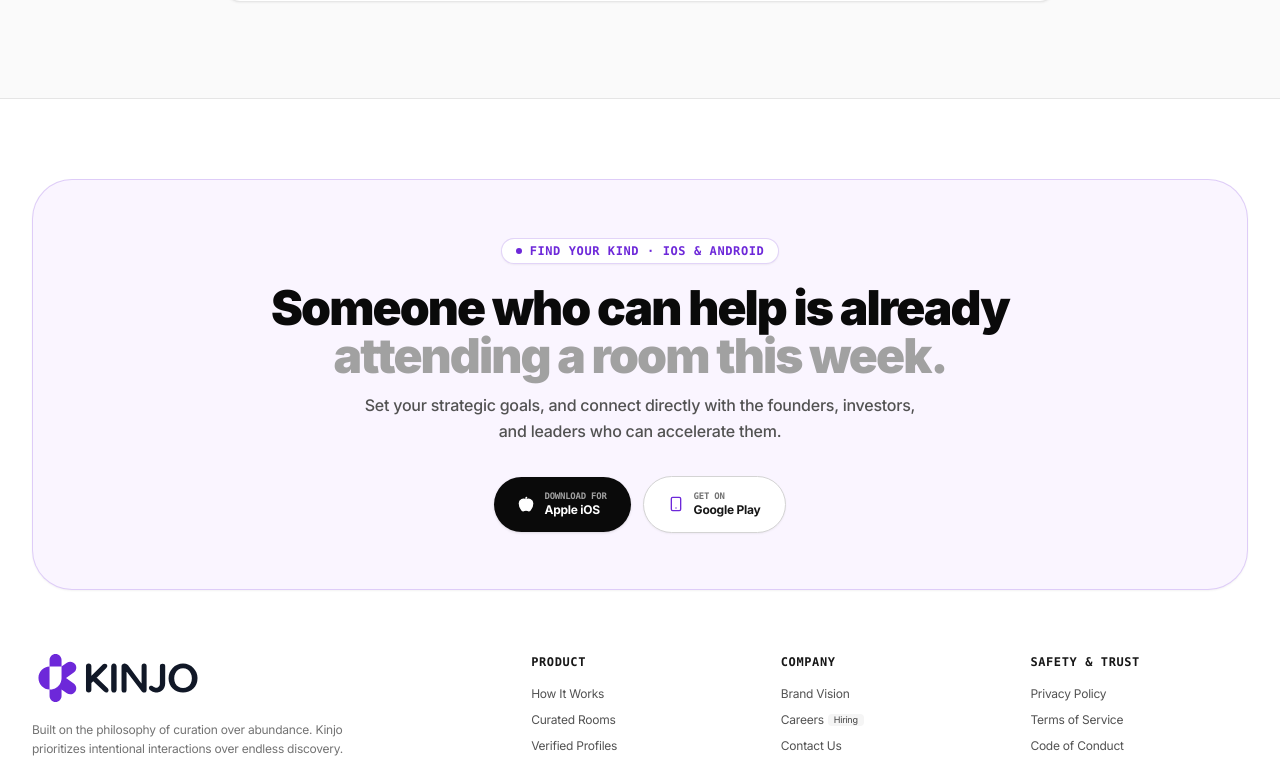
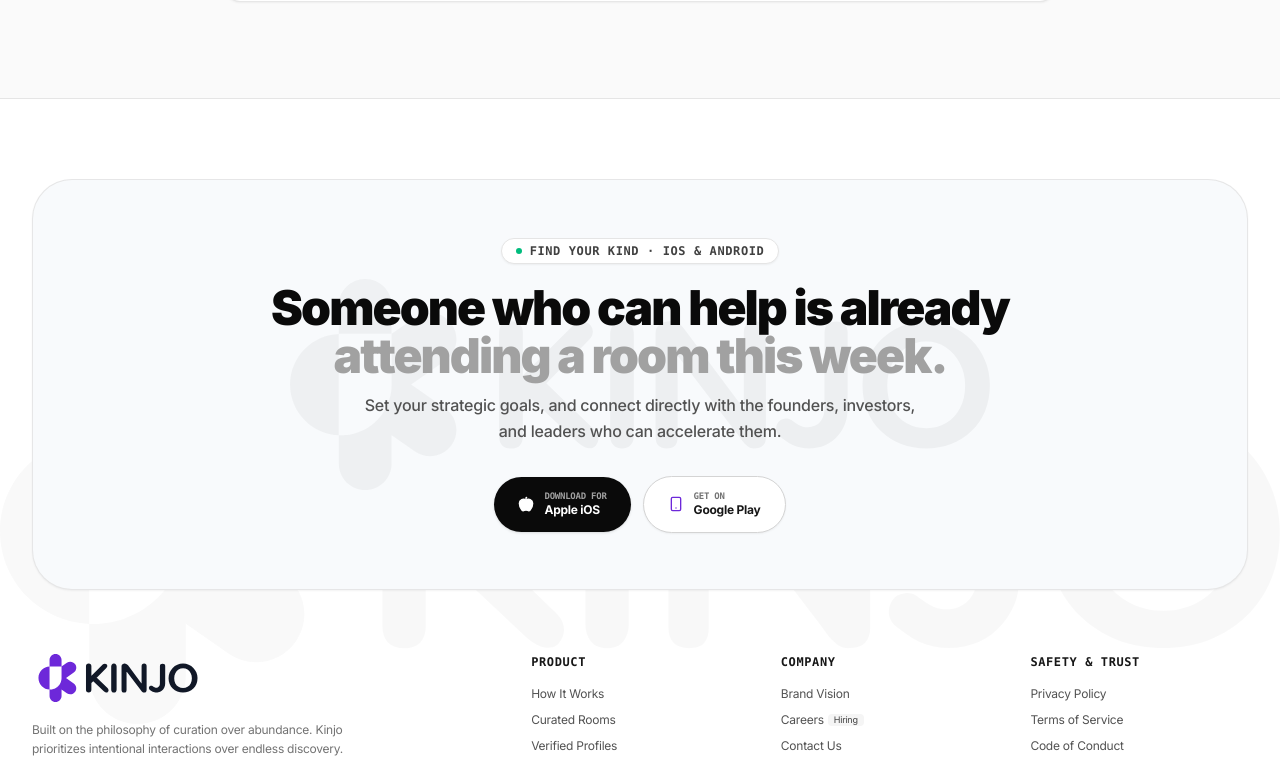
Before and after one commit to Ankit-singh-dot/kinjo, a Next.js app in the folder my-app/: page / in a window 1280 px wide. Shown: the part 11070-11835 px from the top of the page. Built offline with nearby package versions, Linux system fonts and the light colour scheme.

Commit message:
second_draft app/components/FooterSection.tsx

```diff
--- a/my-app/app/components/FooterSection.tsx
+++ b/my-app/app/components/FooterSection.tsx
@@ -1,6 +1,7 @@
 "use client";
 
 import React from "react";
+import Image from "next/image";
 import { KinjoLogo } from "./KinjoLogo";
 import { Apple, Smartphone } from "lucide-react";
 
@@ -11,11 +12,36 @@ interface FooterSectionProps {
 export function FooterSection({ onOpenJoinModal }: FooterSectionProps) {
   return (
     <footer className="relative bg-white text-neutral-900 border-t border-neutral-200 pt-20 pb-16 overflow-hidden">
+      {/* Background Grand Architectural Watermark */}
+      <div className="absolute inset-0 flex items-center justify-center pointer-events-none overflow-hidden select-none z-0">
+        <div className="relative w-[800px] sm:w-[1100px] md:w-[1400px] h-[400px] opacity-[0.025] grayscale contrast-200">
+          <Image
+            src="/kinjo.svg"
+            alt="Kinjo Brand"
+            fill
+            className="object-contain"
+          />
+        </div>
+      </div>
+
       <div className="max-w-7xl mx-auto px-4 sm:px-6 lg:px-8 relative z-10">
-        {/* Download CTA Box (Light Theme) */}
-        <div className="rounded-[2.5rem] p-8 sm:p-14 bg-[#FAF5FF] border border-[#6D28D9]/20 mb-16 text-center relative overflow-hidden shadow-xs">
-          <div className="inline-flex items-center gap-2 px-3.5 py-1 rounded-full bg-white border border-[#6D28D9]/20 text-xs font-mono text-[#6D28D9] mb-5 shadow-xs">
-            <span className="w-1.5 h-1.5 rounded-full bg-[#6D28D9]" />
+        {/* Download CTA Box (Calm, Non-Poppy Editorial Light Theme) */}
+        <div className="rounded-[2.5rem] p-8 sm:p-14 bg-[#F8FAFC] border border-neutral-200/90 mb-16 text-center relative overflow-hidden shadow-xs">
+          {/* Subtle Watermark Inside CTA Box */}
+          <div className="absolute inset-0 flex items-center justify-center pointer-events-none overflow-hidden select-none z-0">
+            <div className="relative w-[500px] sm:w-[700px] h-[220px] opacity-[0.04] grayscale contrast-200">
+              <Image
+                src="/kinjo.svg"
+                alt=""
+                fill
+                className="object-contain"
+              />
+            </div>
+          </div>
+
+          <div className="relative z-10">
+            <div className="inline-flex items-center gap-2 px-3.5 py-1 rounded-full bg-white border border-neutral-200 text-xs font-mono text-neutral-700 mb-5 shadow-xs">
+              <span className="w-1.5 h-1.5 rounded-full bg-emerald-500" />
               <span className="uppercase tracking-wider font-semibold">FIND YOUR KIND · IOS & ANDROID</span>
             </div>
 
@@ -27,6 +53,7 @@ export function FooterSection({ onOpenJoinModal }: FooterSectionProps) {
             <p className="text-sm sm:text-base text-neutral-600 max-w-xl mx-auto mb-8 leading-relaxed font-medium">
               Set your strategic goals, and connect directly with the founders, investors, and leaders who can accelerate them.
             </p>
+          </div>
 
           <div className="flex flex-col sm:flex-row items-center justify-center gap-3 max-w-md mx-auto">
             <button
```
Lines whose indentation alone changed are shown as unchanged.
